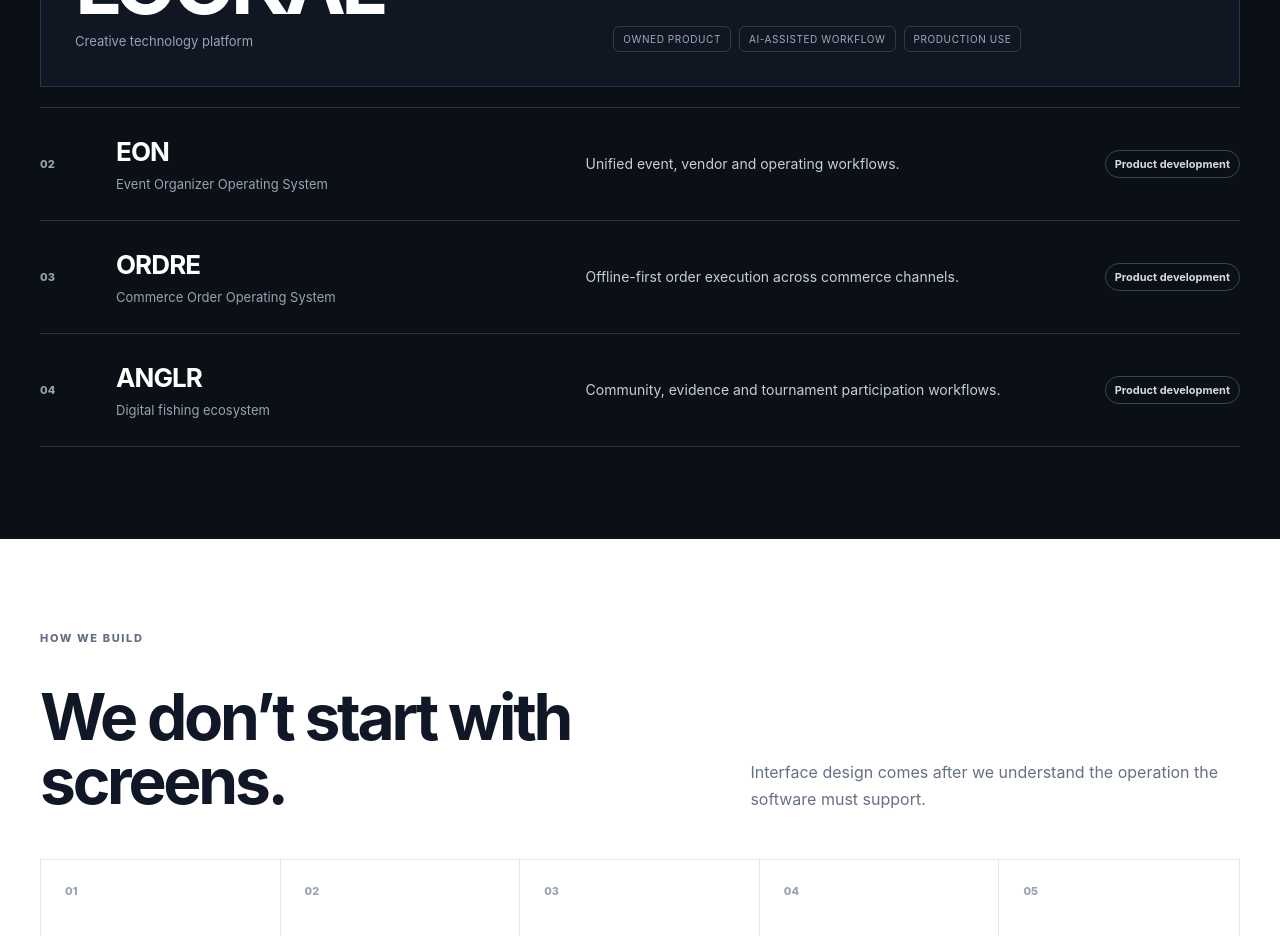
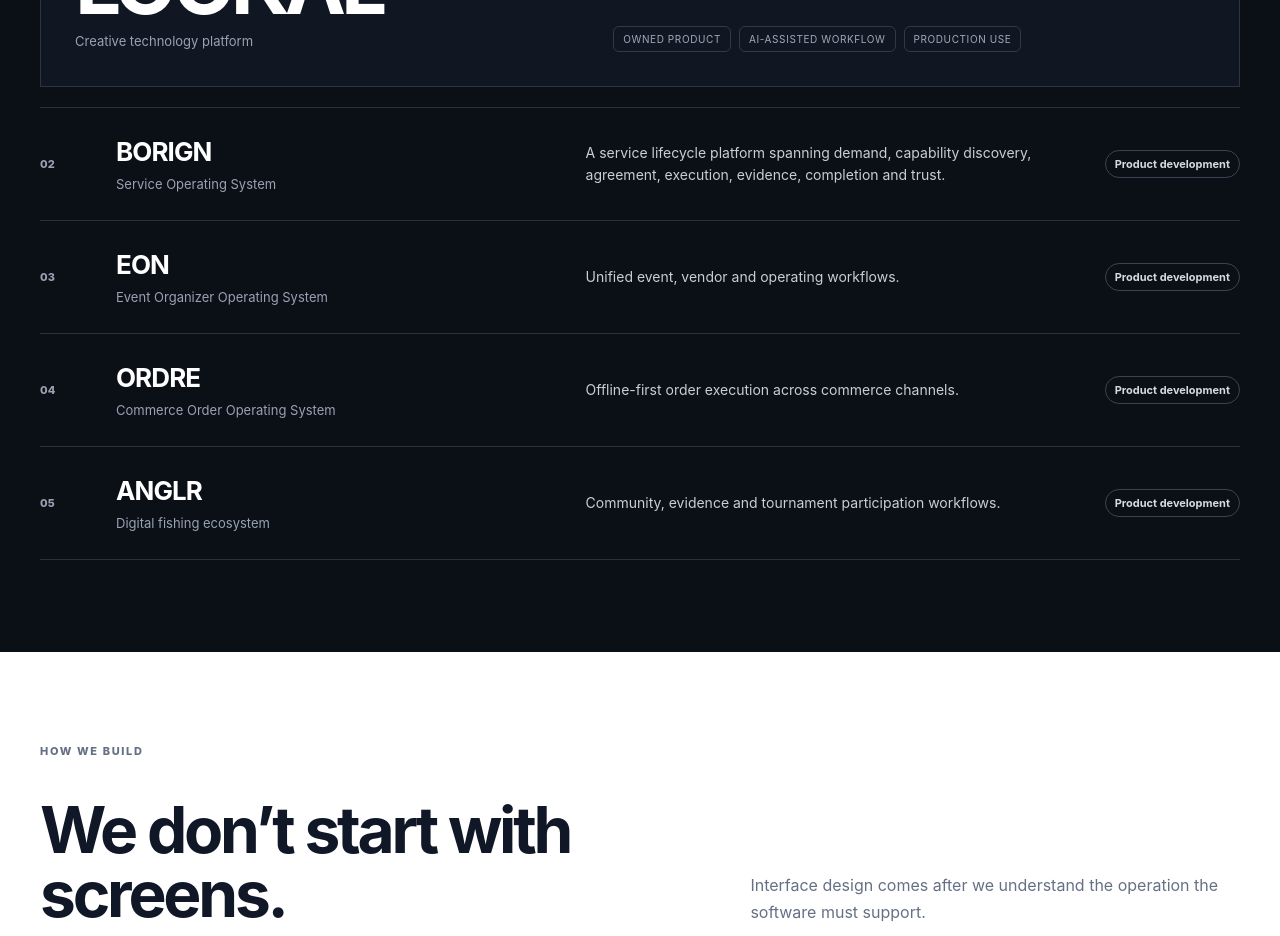
Before and after one commit to kaerogroup/uniras-corporate, a Next.js app: page / in a window 1280 px wide. Shown: the part 2800-3736 px from the top of the page. Built offline with nearby package versions, Linux system fonts and the light colour scheme.

Commit message:
feat(products): add BORIGN ServiceOS initiative

```diff
--- a/app/page.tsx
+++ b/app/page.tsx
@@ -6,6 +6,7 @@ const capabilities = [
 ];
 
 const initiatives = [
+  { name: "BORIGN", type: "Service Operating System", body: "A service lifecycle platform spanning demand, capability discovery, agreement, execution, evidence, completion and trust." },
   { name: "EON", type: "Event Organizer Operating System", body: "Unified event, vendor and operating workflows." },
   { name: "ORDRE", type: "Commerce Order Operating System", body: "Offline-first order execution across commerce channels." },
   { name: "ANGLR", type: "Digital fishing ecosystem", body: "Community, evidence and tournament participation workflows." },
```
